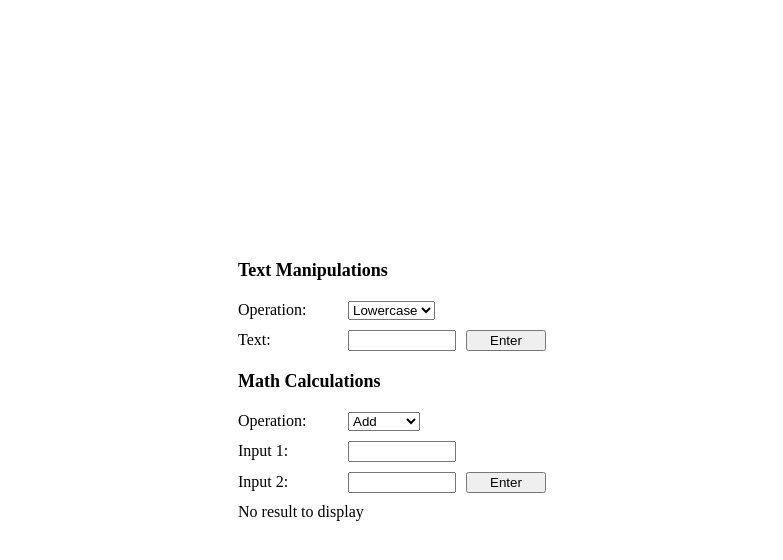
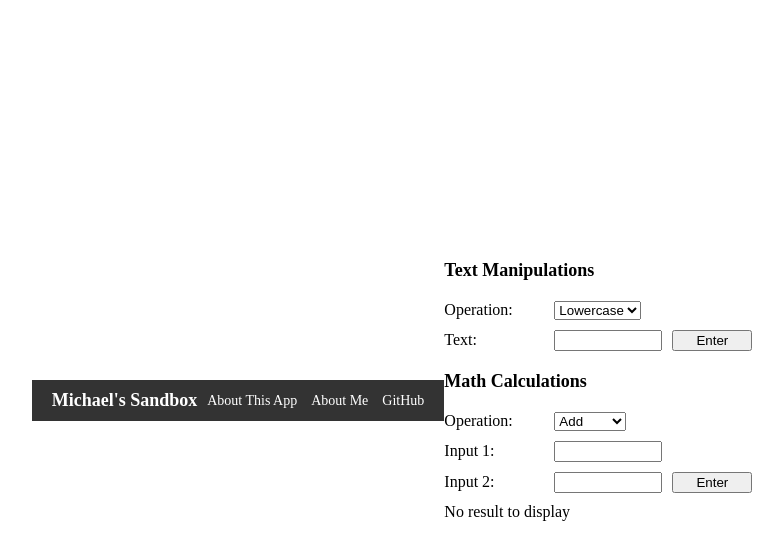
Before and after one commit to michael-lee-bubble/pythonanywhere-live, a Flask app: page / in a window 1280 px wide. Shown: the top 560 px of the page, without its empty margins (248-1031 px from the left). Run offline with Flask 3, Linux system fonts and the light colour scheme.

Commit message:
Add header.html.

```diff
--- a/templates/index.html
+++ b/templates/index.html
@@ -2,7 +2,7 @@
 <html>
 
 <head>
-    <title>My First Python App</title>
+    <title>Michael's Sandbox</title>
     <style>
         body {
             display: flex;
@@ -60,10 +60,51 @@
         .result-container {
             margin-top: 10px;
         }
+
+        header {
+            display: flex;
+            justify-content: space-between;
+            align-items: center;
+            background-color: #333;
+            color: #fff;
+            padding: 10px 20px;
+        }
+
+        .header-title {
+            font-size: 18px;
+            font-weight: bold;
+        }
+
+        .header-menu {
+            list-style-type: none;
+            margin: 0;
+            padding: 0;
+        }
+
+        .header-menu li {
+            display: inline;
+            margin-left: 10px;
+        }
+
+        .header-menu a {
+            text-decoration: none;
+            color: #fff;
+            font-size: 14px;
+        }
     </style>
 </head>
 
 <body>
+    <!-- Added header from header.html -->
+    <header>
+        <div class="header-title">Michael's Sandbox</div>
+        <ul class="header-menu">
+            <li><a href="#">About This App</a></li>
+            <li><a href="#">About Me</a></li>
+            <li><a href="#">GitHub</a></li>
+        </ul>
+    </header>
+
     <form method="POST">
         <!-- Text Manipulations Section -->
         <div class="input-section">
```
Also changed, not shown: templates/header.html (added, +62 -0 lines).
